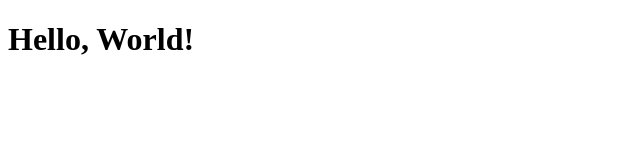
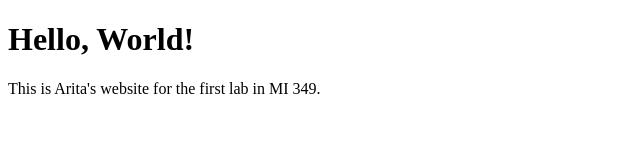
Before and after one commit to aritazaman/hello-mi349, a plain HTML site: page index.html in a window 1280 px wide. Shown: the whole page, without its empty margins (0-640 px from the left). Drawn offline with Linux system fonts and the light colour scheme.

Commit message:
description added

```diff
--- a/index.html
+++ b/index.html
@@ -6,5 +6,6 @@
 </head>
 <body>
     <h1>Hello, World!</h1>
+    <p>This is Arita's website for the first lab in MI 349.</p>
 </body>
 </html>
```
